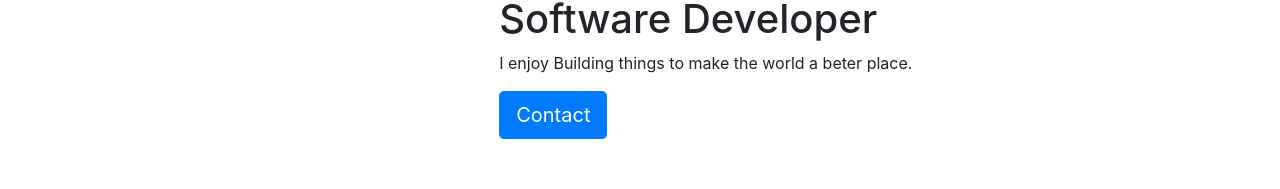
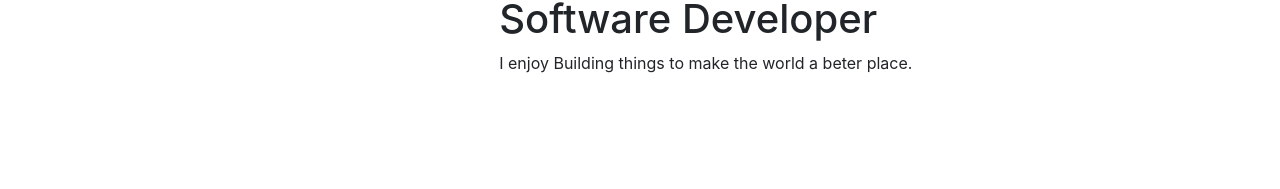
Before and after one commit to bigboybamo/Portfolio-v1, a Vue app: page / in a window 1280 px wide. Shown: the part 269-458 px from the top of the page. Built offline with nearby package versions, Linux system fonts and the light colour scheme.

Commit message:
fixed portfolio image

```diff
--- a/src/components/Lander.vue
+++ b/src/components/Lander.vue
@@ -2,22 +2,10 @@
   <div>
     <section class="section">
       <div class="container-fliud">
-        <img
-
-          class="rounded-circle"
-          src=""
-        />
+        <img class="rounded-circle" src="" />
         <h1>Hi, Im Olabamiji</h1>
         <h1>Software Developer</h1>
         <p>I enjoy Building things to make the world a beter place.</p>
-        <button
-          type="button"
-          class="btn btn-primary btn-lg"
-          data-toggle="modal"
-          data-target=".bd-example-modal-lg"
-        >
-          Contact
-        </button>
       </div>
     </section>
 
@@ -34,7 +22,7 @@
                 <img
                   alt="Vue logo"
                   class="rounded-circle img-custome"
-                  src="https://www.wetechnology.cz/wp-content/uploads/2017/02/uxui.jpg"
+                  src="https://res.cloudinary.com/dousncxte/image/upload/v1596383306/hjuvnzpcbp2yhrd7b6ph.jpg"
                 />
                 <h2>Url Shortener</h2>
               </div>
@@ -62,9 +50,8 @@
             <div class="card">
               <div class="card-head">
                 <img
-                  alt="Vue logo"
                   class="rounded-circle img-custome"
-                  src="https://i.pinimg.com/originals/4a/70/56/4a70563234301578c158dc142384a1c3.png"
+                  src="https://res.cloudinary.com/dousncxte/image/upload/v1596383347/pk2xa7chqwsw5uufrxfb.jpg"
                 />
                 <h2>Weather app</h2>
               </div>
@@ -86,9 +73,8 @@
             <div class="card">
               <div class="card-head">
                 <img
-                  alt="Vue logo"
                   class="rounded-circle img-custome"
-                  src="https://cdn.mos.cms.futurecdn.net/wH5y2PkWhCxqKBje8rBp5e.jpg"
+                  src="https://res.cloudinary.com/dousncxte/image/upload/v1596383396/zndemr5usgmdsocjdzb6.jpg"
                 />
                 <h2>Real Time Image Uploader</h2>
               </div>
@@ -99,7 +85,11 @@
                   renders an uploaded image to the DOM in real Time
                 </p>
                 <button type="button" class="btn btn-outline-secondary">
-                <a href="https://github.com/bigboybamo/Realtime-image-uploader" > Source code </a>
+                  <a
+                    href="https://github.com/bigboybamo/Realtime-image-uploader"
+                  >
+                    Source code
+                  </a>
                 </button>
               </div>
             </div>
--- a/src/components/contact.vue
+++ b/src/components/contact.vue
@@ -3,11 +3,11 @@
     <div>
         <div class="container" style="padding:10%">
             <h2>Contact Me</h2>
-            <form action="mailto:alloyking1@gmail.com"
+            <form action="oyetubobamiji@gmail.com"
               method="post" enctype="text/plain">
                 <div class="form-group">
                     <input type="email" class="form-control"
-                      v-model="contact.eamil" placeholder="Enter email">
+                      v-model="contact.email" placeholder="Enter email">
                 </div>
                 <div class="form-group">
                     <textarea class="form-control"
@@ -42,10 +42,12 @@ export default {
         submit(){
             //validating the form
             if(this.contact.email !="" && this.contact.message != ""){
-                // send details to email
+            alert('Thank You')
+
             }else{
                 alert("All fields are required");
             }
+
         }
     }
 }
```
Also changed, not shown: src/assets/urlll.JPG (added).
